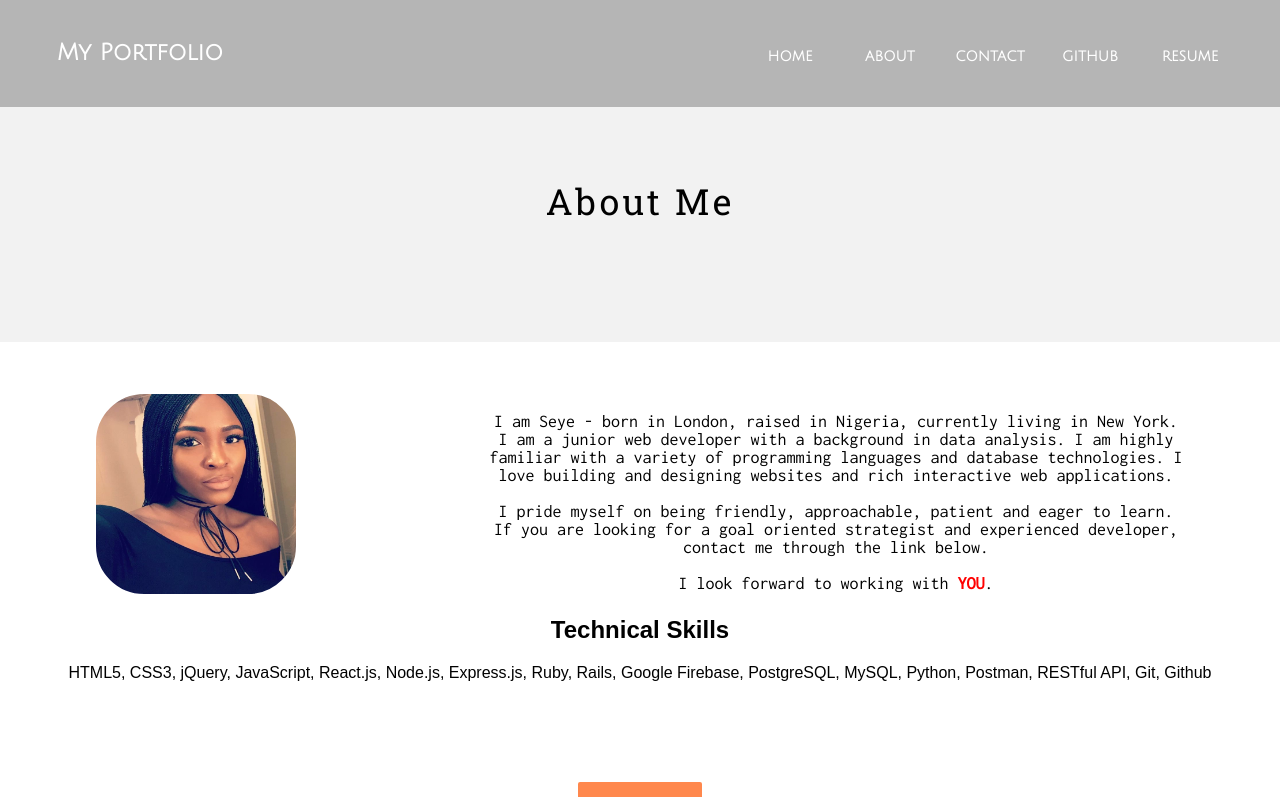
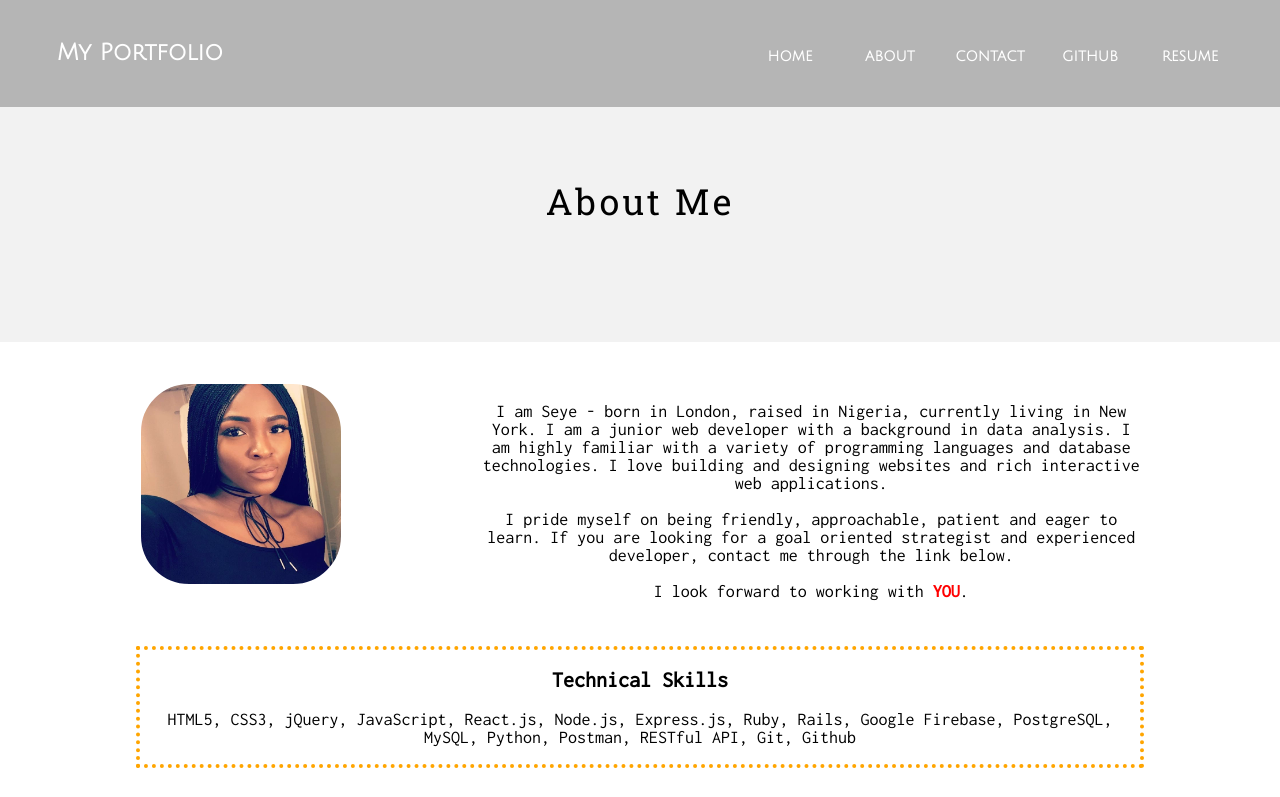
Before and after one commit to seyesij/portfolio, a React (Create React App) app: page /about in a window 1280 px wide. Shown: the top 797 px of the page. Built offline with nearby package versions, Linux system fonts and the light colour scheme.

Commit message:
update css

```diff
--- a/src/App.css
+++ b/src/App.css
@@ -228,7 +228,6 @@ a:hover.menu-icon, a:active.menu-icon, a:focus.menu-icon {
 .contact_info p{
   margin-top: 15px;
   font-family: 'Inconsolata', monospace;
-/*  border: 1px solid blue;*/
 }
 .info {
   text-transform: uppercase;
@@ -280,9 +279,9 @@ a:hover.menu-icon, a:active.menu-icon, a:focus.menu-icon {
   font-family: "Roboto Slab", sans-serif;
 }
 .about_info {
-  justify-content: space-around;
+  justify-content: space-evenly;
   align-items: center;
-  margin-top: 50px;
+  margin-top: 40px;
   display: flex;
 }
 .profpic {
@@ -294,7 +293,7 @@ a:hover.menu-icon, a:active.menu-icon, a:focus.menu-icon {
   border-radius: 50px;
 }
 .content {
-  width: 700px;
+  width: 660px;
   height: 200px;
   font-family: 'Inconsolata', monospace;
   font-size: 18px;
@@ -303,6 +302,18 @@ a:hover.menu-icon, a:active.menu-icon, a:focus.menu-icon {
   color: red;
   font-weight: bold;
 }
+.skills {
+  max-width: 1000px;
+  margin: auto;
+  font-family: 'Inconsolata', monospace;
+  font-size: 18px;
+  margin-top: 60px;
+  border: 4px dotted orange;
+}
+.skills h2 {
+  font-size: 22px;
+}
+
 /***MEDIA-SCREEN***/
 @media screen and (max-width: 779px) and (min-width: 675px) {
   .nav ul {
@@ -361,6 +372,14 @@ a:hover.menu-icon, a:active.menu-icon, a:focus.menu-icon {
     width: 100%;
     font-size: 17px;
   }
+  .skills h2 {
+    font-size: 20px;
+  }
+  .skills {
+    margin-top: 50px;
+    font-size: 17px;
+    width: 100%;
+  }
   .about_info {
     display: block;
     margin-top: 38px;
@@ -415,6 +434,14 @@ a:hover.menu-icon, a:active.menu-icon, a:focus.menu-icon {
     width: 300px;
     height: 200px;
     font-size: 14px;
+  }
+  .skills h2 {
+    font-size: 18px;
+  }
+  .skills {
+    margin-top: 60px;
+    font-size: 14px;
+    width: 300px;
   }
   .about_info {
     display: block;
@@ -473,6 +500,14 @@ a:hover.menu-icon, a:active.menu-icon, a:focus.menu-icon {
     height: 200px;
     font-size: 14px;
   }
+  .skills h2 {
+    font-size: 17px;
+  }
+  .skills {
+    margin-top: 60px;
+    font-size: 14px;
+    width: 300px;
+  }
   .about_info {
     display: block;
     margin-top: 30px;
```
